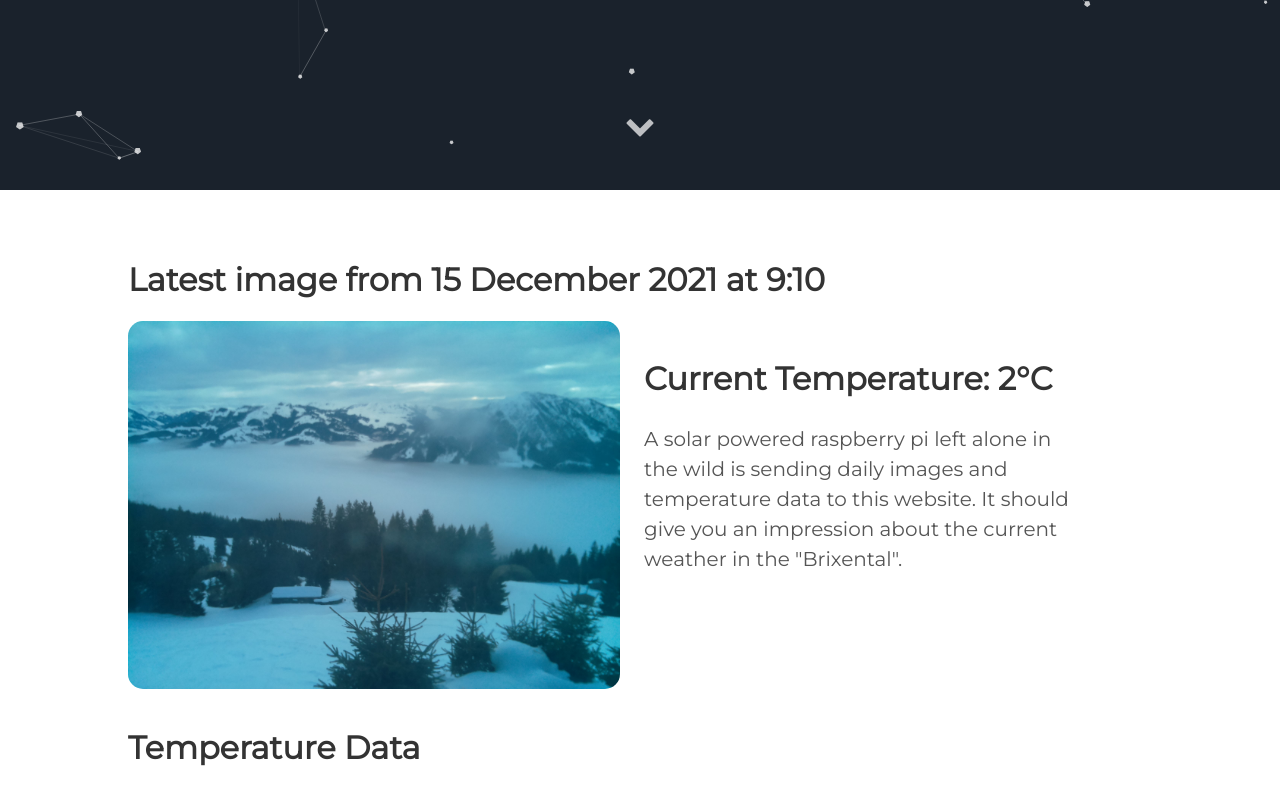
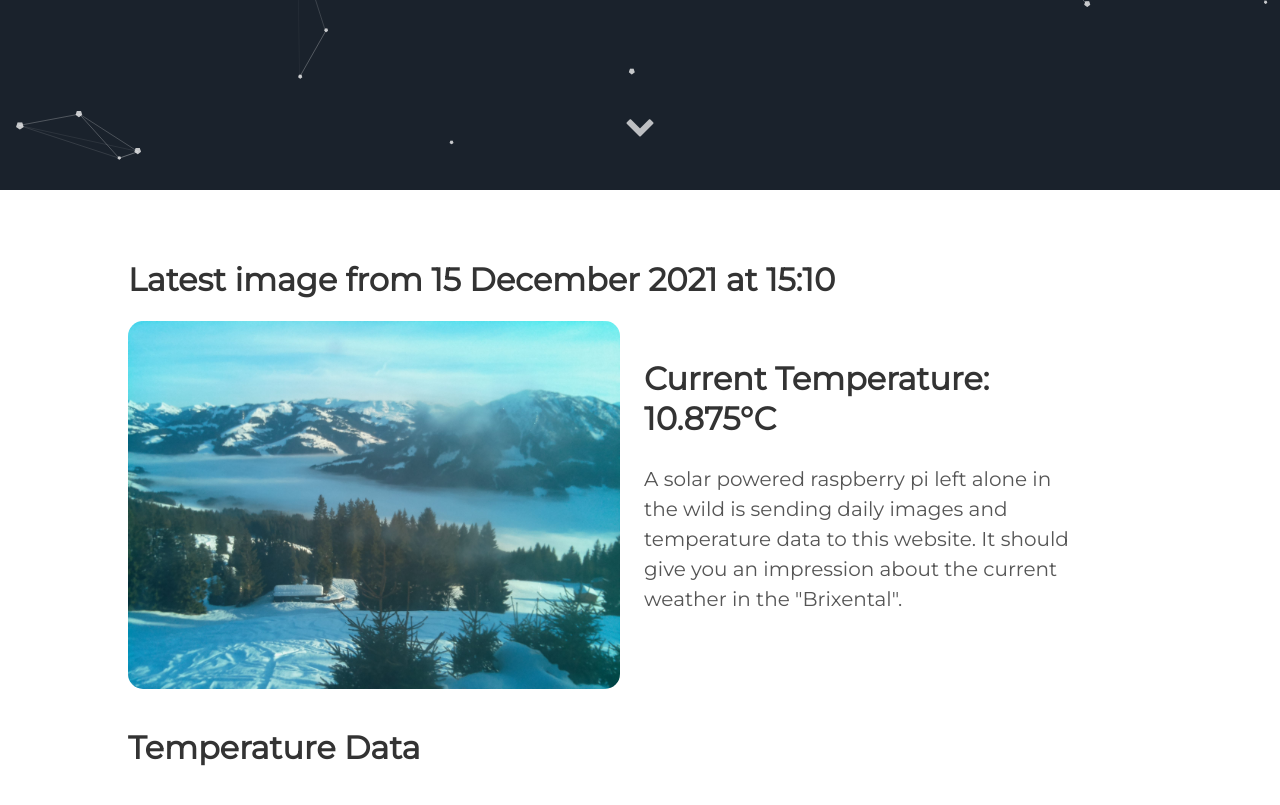
Before and after one commit to vektorious/vektorious.github.io, a Jekyll site: the page built from resources/huette.md, in a window 1280 px wide and 900 px high, scrolled down 710 px. Shown: the top 805 px of the window. Built offline with Jekyll 4.4.1, drawn with Linux system fonts in a browser that asks for light colours.

Commit message:
I'm a bot beep boop

```diff
--- a/resources/huette.md
+++ b/resources/huette.md
@@ -6,13 +6,13 @@ image: '/assets/img/'
 description: 'Live image from the Austrian alps'
 twitter_text: ' '
 ---
-## Latest image from 15 December 2021 at  9:10
+## Latest image from 15 December 2021 at 15:10
 <div class="huette">
   <div class="huette-image">
     <img src="{{ "/assets/img/huette.jpg" | prepend: site.baseurl }}">
   </div>
   <div class="huette-text">
-        <h2>Current Temperature: 2°C</h2>
+        <h2>Current Temperature: 10.875°C</h2>
         <p>A solar powered raspberry pi left alone in the wild is sending daily images and temperature data to this website. It should give you an impression about the current weather in the "Brixental".</p>
 
   </div>
```
Also changed, not shown: rpi-script/2021-12-15_150921.txt (renamed from rpi-script/2021-12-15_090923.txt, +5 -5 lines), rpi-script/huette.md (+2 -2 lines), assets/img/huette.jpg, assets/img/temp_plot.png, rpi-script/temp_plot.png, 1 other file.
